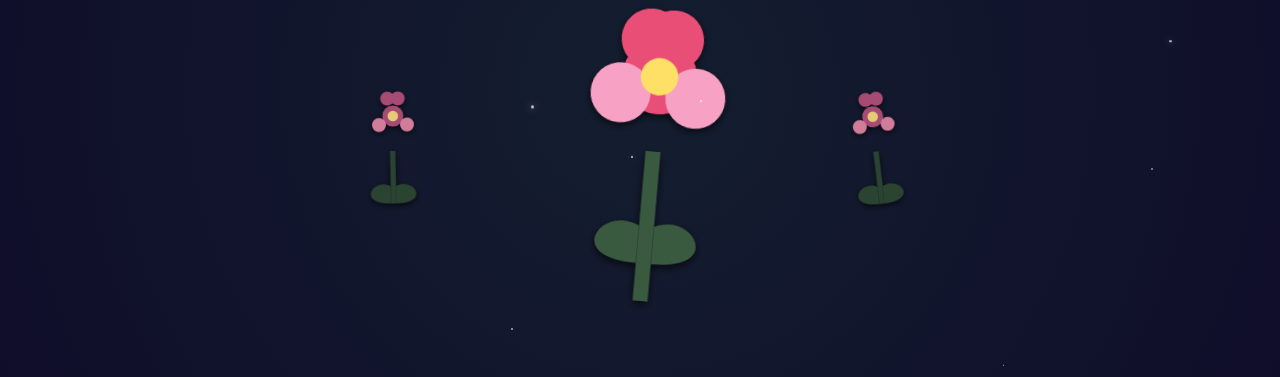
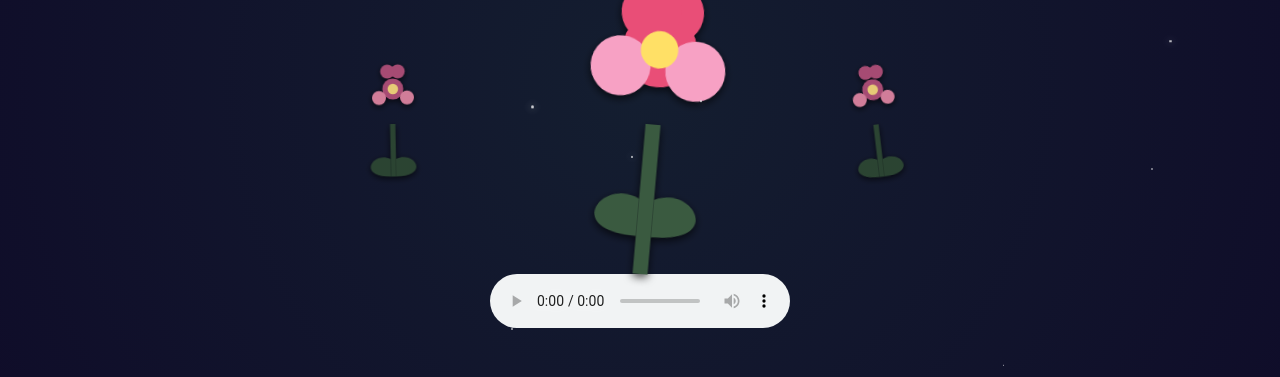
Before and after one commit to likthegod/likthegod, a plain HTML site: page index.html in a window 1280 px wide. Shown: the part 311-688 px from the top of the page. Drawn offline with Linux system fonts and the light colour scheme.

Commit message:
Update index.html

```diff
--- a/index.html
+++ b/index.html
@@ -212,7 +212,11 @@
   <div class="falling-stars" aria-hidden="true"></div>
 
   <!-- Hidden audio for auto play -->
-  <audio id="bg-music" src="musik.mp3" loop></audio>
+  <audio controls autoplay>
+  <source src="musiku.mp3" type="audio/mp3">
+  Your browser does not support the audio element.
+  </audio>
+
 
   <script>
     // Play music automatically once page loads
```
